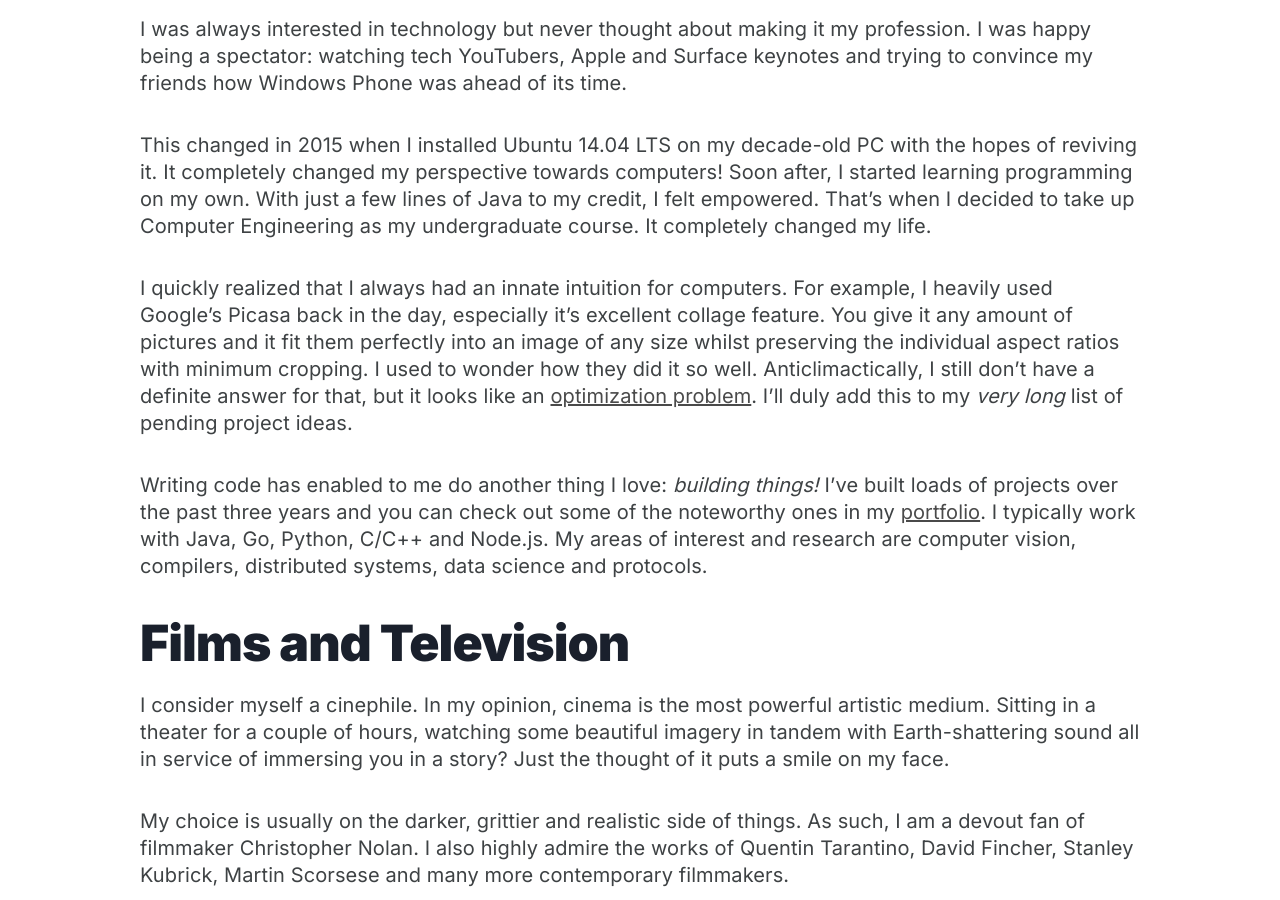
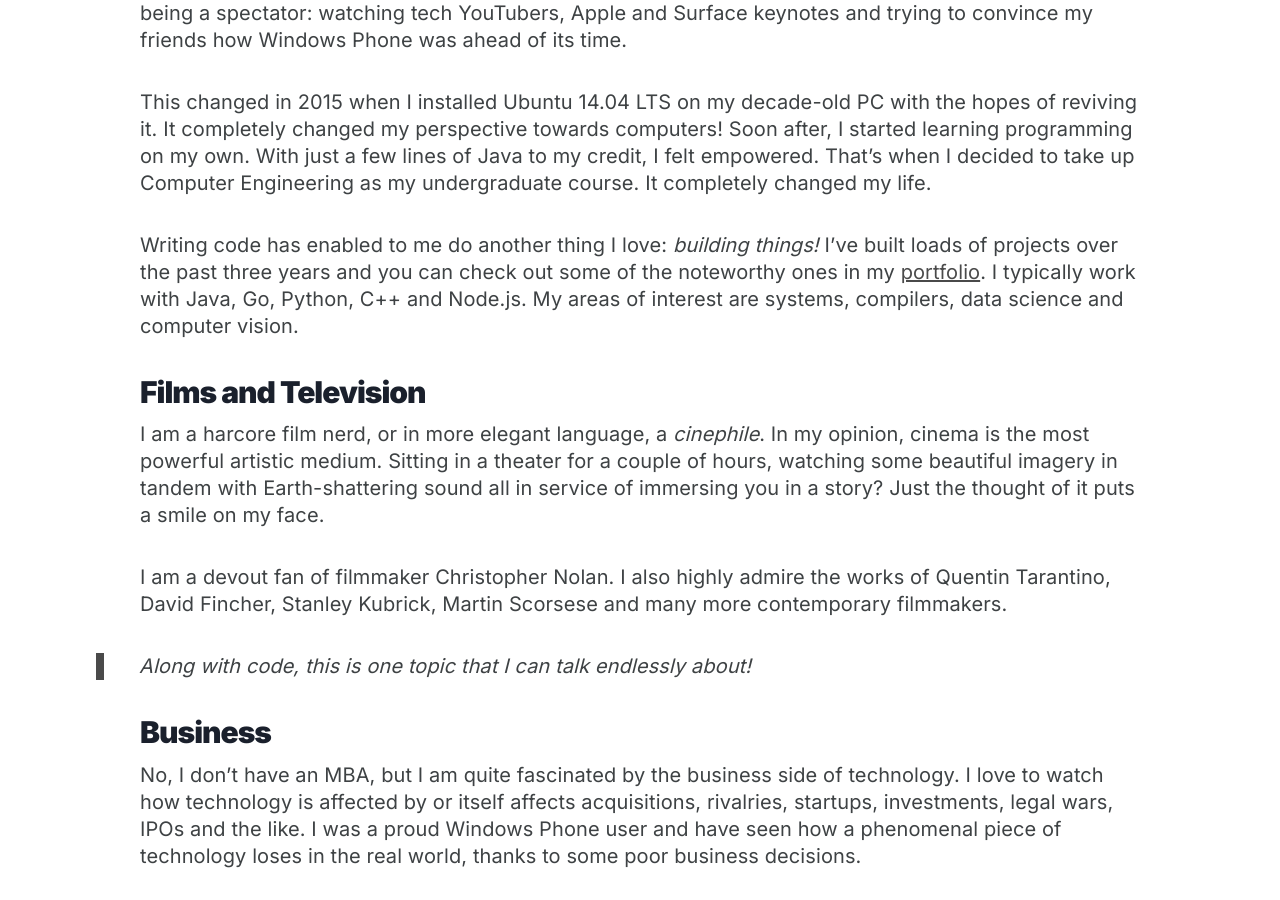
Before and after one commit to RohitAwate/rohitawate.github.io, a Jekyll site: the page built from about.md, in a window 1280 px wide and 900 px high, scrolled down 1104 px. Built offline with Jekyll 4.4.1, drawn with Linux system fonts in a browser that asks for light colours; our own code applies the rules of GitHub Pages for plain Markdown files; some of the changed text lies outside the part shown.

Commit message:
Update about page

```diff
--- a/about.md
+++ b/about.md
@@ -1,44 +1,42 @@
 ---
 layout: page
-title: About
-permalink: /about/
+permalink: /about
 tags: about
+cover: /images/about_cover.jpeg
 ---
 
-![avatar](/images/me_banner.jpg)
+# Hey, I am Rohit
 
-## Hi! I am Rohit.
+I'm a Software Engineer Intern at [**RedCarpet**](https://www.redcarpetup.com/){:target="_blank"}. Soon, I will be joining **Northeastern University** for their Master of Science in Computer Science program. Previously, I studied Computer Engineering at the **University of Pune**.
 
-I'm a final year undergraduate student in Computer Engineering at the University of Pune. I'm also a Microsoft Student Partner. I write about computer science, technology, films, television and business.
+On this website, I write about computer science, technology, films, television and business.
 
-## Computer Science & Technology
+### Computer Science & Technology
 
 I was always interested in technology but never thought about making it my profession. I was happy being a spectator: watching tech YouTubers, Apple and Surface keynotes and trying to convince my friends how Windows Phone was ahead of its time.
 
 This changed in 2015 when I installed Ubuntu 14.04 LTS on my decade-old PC with the hopes of reviving it. It completely changed my perspective towards computers! Soon after, I started learning programming on my own. With just a few lines of Java to my credit, I felt empowered. That's when I decided to take up Computer Engineering as my undergraduate course. It completely changed my life.
 
-I quickly realized that I always had an innate intuition for computers. For example, I heavily used Google's Picasa back in the day, especially it's excellent collage feature. You give it any amount of pictures and it fit them perfectly into an image of any size whilst preserving the individual aspect ratios with minimum cropping. I used to wonder how they did it so well. Anticlimactically, I still don't have a definite answer for that, but it looks like an [optimization problem](https://en.wikipedia.org/wiki/Optimization_problem). I'll duly add this to my _very long_ list of pending project ideas.
+Writing code has enabled to me do another thing I love: _building things!_ I've built loads of projects over the past three years and you can check out some of the noteworthy ones in my [portfolio](/portfolio). I typically work with Java, Go, Python, C++ and Node.js. My areas of interest are systems, compilers, data science and computer vision.
 
-Writing code has enabled to me do another thing I love: _building things!_ I've built loads of projects over the past three years and you can check out some of the noteworthy ones in my [portfolio](/portfolio). I typically work with Java, Go, Python, C/C++ and Node.js. My areas of interest and research are computer vision, compilers, distributed systems, data science and protocols.
+### Films and Television
+I am a harcore film nerd, or in more elegant language, a _cinephile_. In my opinion, cinema is the most powerful artistic medium. Sitting in a theater for a couple of hours, watching some beautiful imagery in tandem with Earth-shattering sound all in service of immersing you in a story? Just the thought of it puts a smile on my face.
 
-## Films and Television
-I consider myself a cinephile. In my opinion, cinema is the most powerful artistic medium. Sitting in a theater for a couple of hours, watching some beautiful imagery in tandem with Earth-shattering sound all in service of immersing you in a story? Just the thought of it puts a smile on my face.
+I am a devout fan of filmmaker Christopher Nolan. I also highly admire the works of Quentin Tarantino, David Fincher, Stanley Kubrick, Martin Scorsese and many more contemporary filmmakers.
 
-My choice is usually on the darker, grittier and realistic side of things. As such, I am a devout fan of filmmaker Christopher Nolan. I also highly admire the works of Quentin Tarantino, David Fincher, Stanley Kubrick, Martin Scorsese and many more contemporary filmmakers.
+> Along with code, this is one topic that I can talk endlessly about!
 
-I also enjoy watching television shows. Breaking Bad, Game of Thrones, The Office, Big Little Lies, True Detective and Friends are some of my favorites.
 
-_Along with code, this is one topic that I can talk endlessly about!_
-
-Funnily enough, I was also on TV once. I was among the top 5 finalists on MTV's "Get a Job: Season 5" in 2019. I was selected from over 15,000 applications across India and interviewed with Microsoft for an internship position. I didn't get it, but the experience was beyond my wildest dreams!
-
-![msft_mtv](/images/msft_mtv.jpg)
-
-You can watch my episode on Viacom's streaming service, [Voot](https://www.voot.com/shows/linkedin-mtv-get-a-job-s05/5/794752/interns-in-it-to-win-it-/802875).
-
-## Business
-No, I'm not an MBA but I am quite fascinated by the business side of technology. I love to watch how technology is affected by or itself affects acquisitions, rivalries, startups, investments, legal wars, IPOs and the like. I was a proud Windows Phone user and have seen how a phenomenal piece of technology loses in the real world thanks to some poor business decisions.
+### Business
+No, I don't have an MBA, but I am quite fascinated by the business side of technology. I love to watch how technology is affected by or itself affects acquisitions, rivalries, startups, investments, legal wars, IPOs and the like. I was a proud Windows Phone user and have seen how a phenomenal piece of technology loses in the real world, thanks to some poor business decisions.
 
 These days, I'm interested in the privacy debate and the brewing war between streaming services. It's going to be interesting to see their ramifications in the near future.
 
-If you find any of this interesting, don't hesitate to [get in touch](/contact). I'm always up for a conversation about these topics!
+
+### .. aaaand I love dogs!
+
+Just in case that wasn't clear enough from the massive, majestic image of two beautiful golden pups on the [landing page](/) of this website.
+
+---
+
+If you find any of this interesting, don't hesitate to [get in touch](/hello). I'm always up for a conversation, it will be fun!
```
Also changed, not shown: images/about_cover.jpeg (added), images/me_banner.jpg (deleted).
